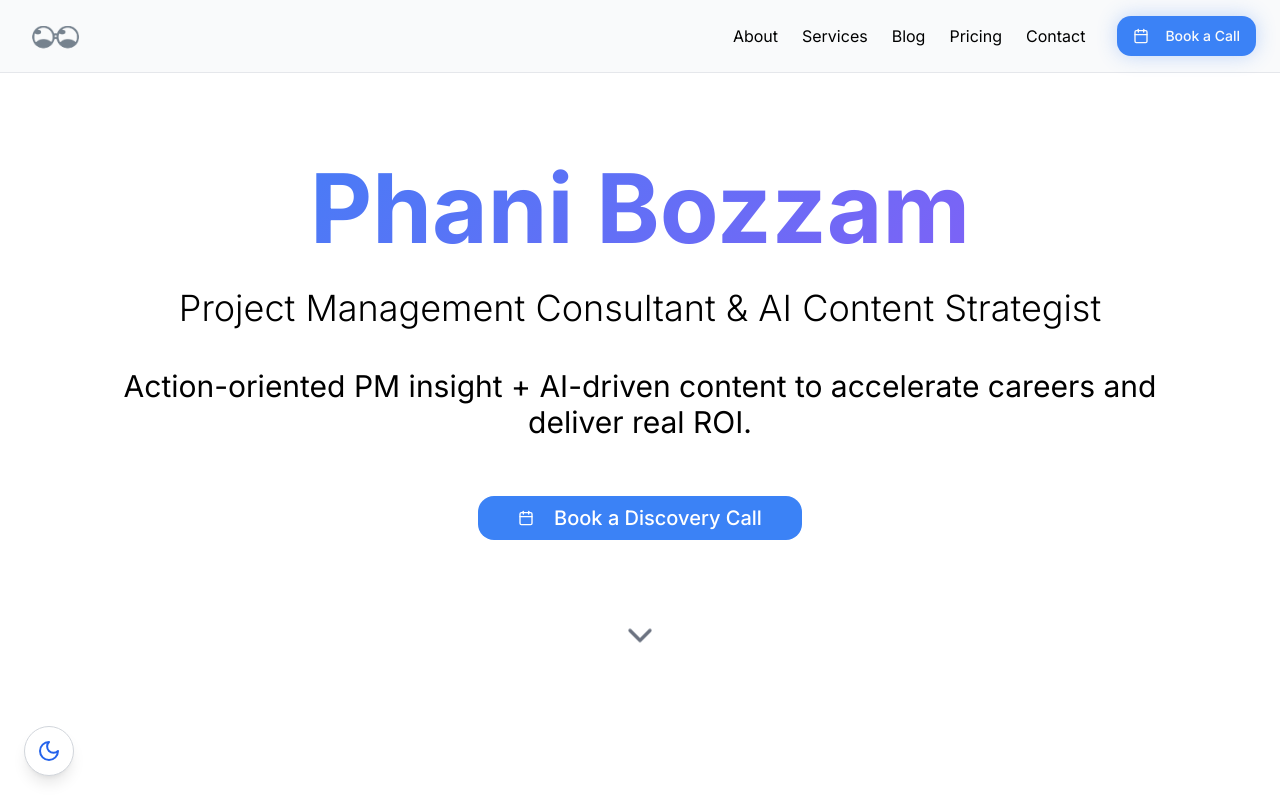
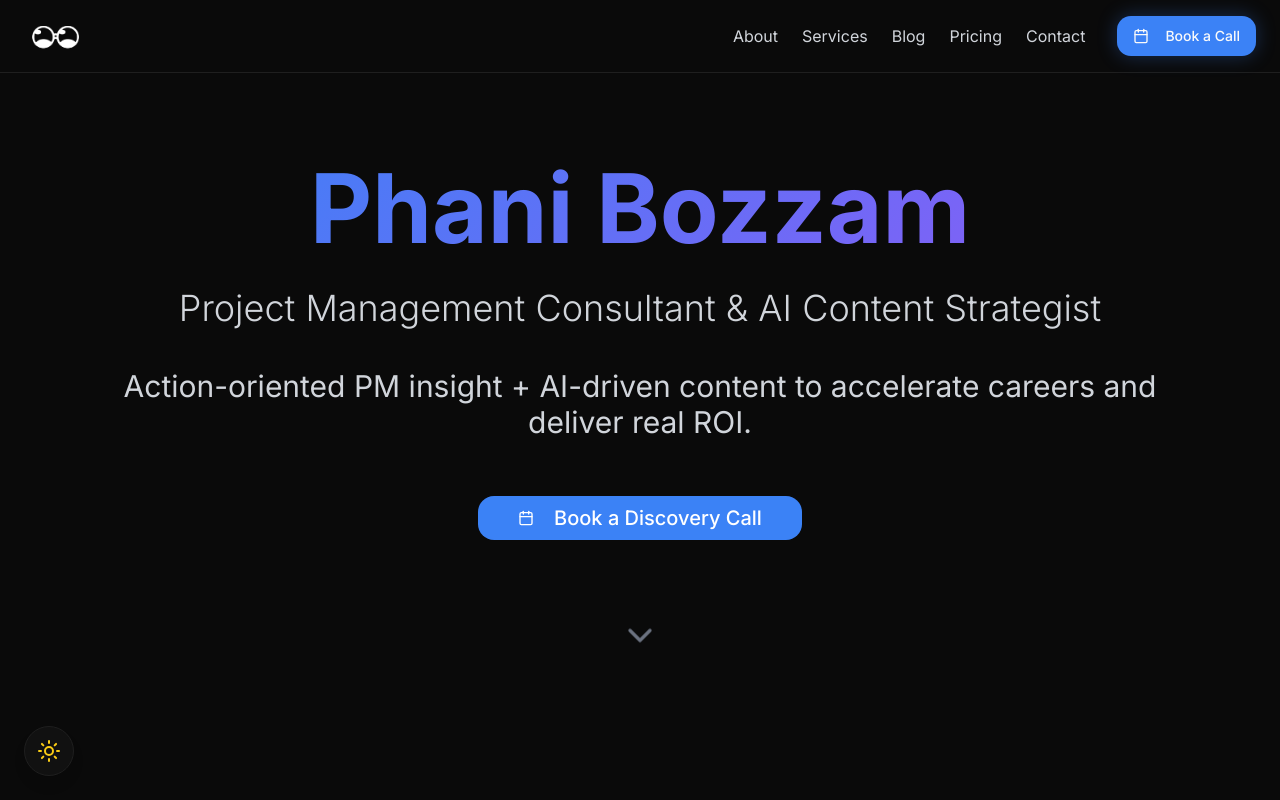
Before and after one commit to iitz-phani/the-pm-lens-2.0, a React (Vite) app: page / in a window 1280 px wide. Shown: the top 800 px of the page. Built offline with nearby package versions, Linux system fonts and the light colour scheme.

Commit message:
Set default theme to dark/black instead of system preference

```diff
--- a/src/pages/Index.tsx
+++ b/src/pages/Index.tsx
@@ -30,8 +30,8 @@ const Index = () => {
     if (typeof window !== 'undefined') {
       const stored = localStorage.getItem('theme');
       if (stored) return stored;
-      // Default to system preference
-      return window.matchMedia('(prefers-color-scheme: dark)').matches ? 'dark' : 'light';
+      // Default to dark theme
+      return 'dark';
     }
     return 'dark';
   });
```
